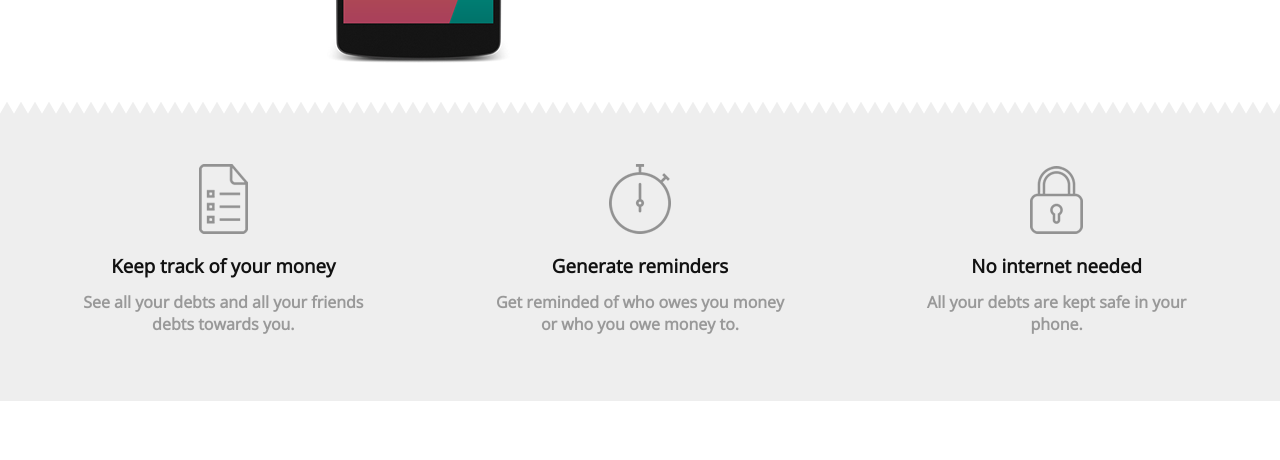
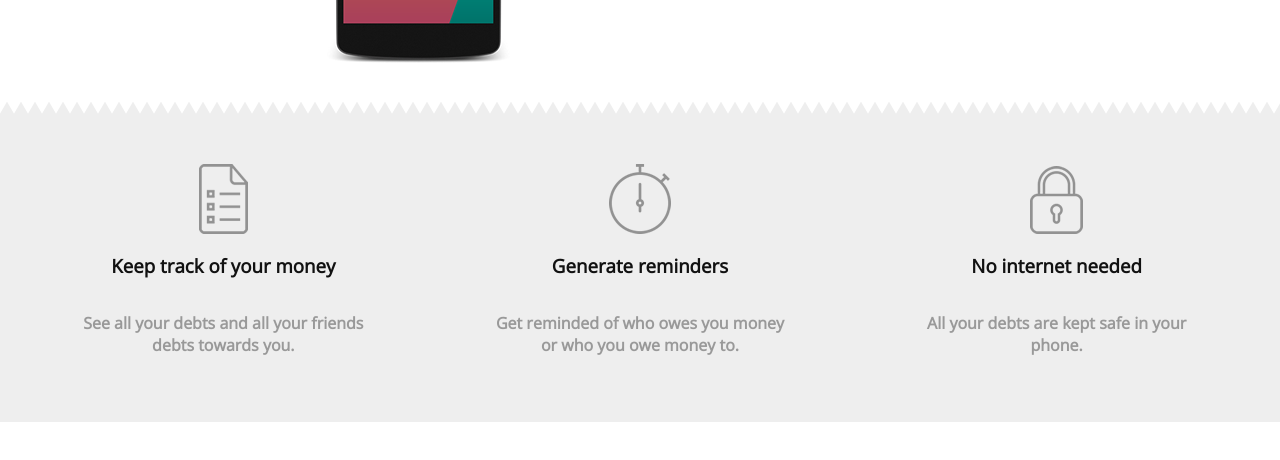
Before and after one commit to wolox-training/gb-express-js, a plain HTML site: page maquetado/index.html in a window 1280 px wide. Shown: the part 328-788 px from the top of the page. Drawn offline with nearby package versions, Linux system fonts and the light colour scheme.

Commit message:
acortados valores en hexa de los colores y sacado margen negativo de la descripcion

```diff
--- a/maquetado/styles.css
+++ b/maquetado/styles.css
@@ -1,6 +1,6 @@
 body {
   margin: 0;
-  font-family: "Open Sans";
+  font-family: "Open Sans", sans-serif;
 }
 
 .main-section {
@@ -9,14 +9,14 @@ body {
   align-items: center;
   justify-content: center;
   padding-top: 50px;
-  border-top: 8px solid #f5c85f;
+  border-top: 8px solid #F5C85F;
 }
 
 .separator {
   width: 3px;
   height: 200px;
   margin: 0 30px;
-  background: linear-gradient(to bottom, transparent, #f5c85f, transparent);
+  background: linear-gradient(to bottom, transparent, #F5C85F, transparent);
 }
 
 .logo {
@@ -33,7 +33,7 @@ body {
   align-content: center;
   padding: 50px 15px;
   margin-top: 50px;
-  background-color: #EEEEEE;
+  background-color: #EEE;
 }
 
 .features-section::before {
@@ -52,14 +52,13 @@ body {
   align-items: center;
   justify-content: center;
   flex-basis: 300px;
-  color: #111111;
+  color: #111;
   font-weight: bold;
   text-align: center;
 }
 
 .description {
-  color: #999999;
-  margin-top: -5px;
+  color: #999;
 }
 
 /* Media queries */
```
Also changed, not shown: maquetado/index.html (indentation only).
